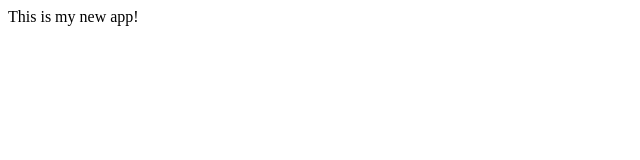
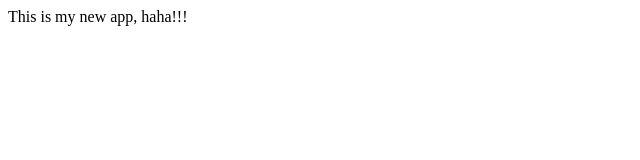
Before and after one commit to akossay/appsample, a plain HTML site: page index.html in a window 1280 px wide. Shown: the full height of the page, 0-640 px from the left. Drawn offline with Linux system fonts and the light colour scheme.

Commit message:
Initial commit

```diff
--- a/app.js
+++ b/app.js
@@ -0,0 +1 @@
+console.log('Hello');
--- a/index.html
+++ b/index.html
@@ -3,6 +3,6 @@
     <title>My app</title>
 </head>
 <body>
-    This is my new app!
+    This is my new app, haha!!!
 </body>
 </html>
```
Also changed, not shown: log.txt (added), 2 other files.
